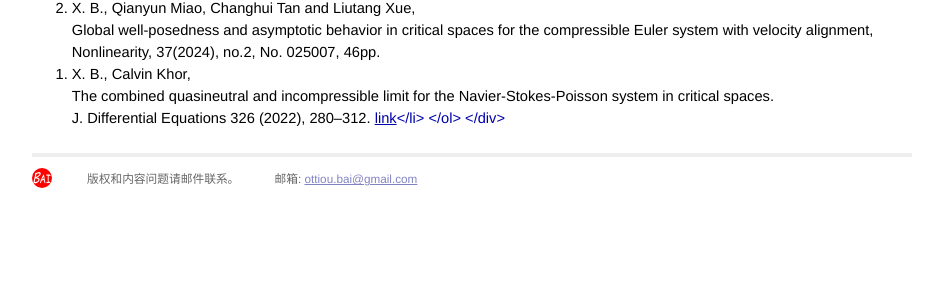
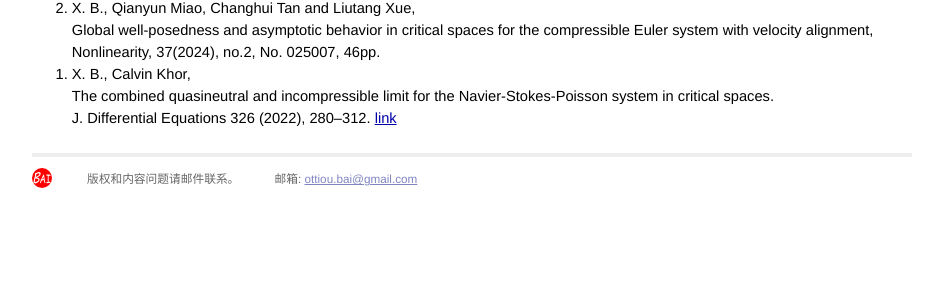
Before and after one commit to xiang-bai/xiang-bai.github.io, a Jekyll site: the page built from papers.md, in a window 1280 px wide. Shown: the part 348-650 px from the top of the page, without its empty margins (168-1111 px from the left). Built offline with Jekyll 4.4.1, drawn with Linux system fonts in a browser that asks for light colours.

```diff
--- a/papers.md
+++ b/papers.md
@@ -40,6 +40,6 @@ ul {
         <li> X. B., Changhui Tan, Liutang Xue,<br>Global well-posedness and asymptotic behavior for the Euler-alignment system with pressure, <br>J. Differential Equations 407 (2024), 269–310. <a href="https://doi.org/10.1016/j.jde.2024.06.020">link</a></li>
       <li> X. B., Lin-An Li, Xiaojing Xu, <br>Asymptotic stability of rarefaction wave for compressible Euler system with velocity alignment, <br>Nonlinearity 37 (2024), no. 6, No. 065014, 27 pp. </li>
       <li> X. B., Qianyun Miao, Changhui Tan and Liutang Xue, <br>Global well-posedness and asymptotic behavior in critical spaces for the compressible Euler system with velocity alignment, <br>Nonlinearity, 37(2024), no.2, No. 025007, 46pp. </li>
-      <li> X. B., Calvin Khor,<br>The combined quasineutral and incompressible limit for the Navier-Stokes-Poisson system in critical spaces.<br>J. Differential Equations 326 (2022), 280–312. <a href="https://doi.org/10.1016/j.jde.2022.04.019">link<a></li>
+      <li> X. B., Calvin Khor,<br>The combined quasineutral and incompressible limit for the Navier-Stokes-Poisson system in critical spaces.<br>J. Differential Equations 326 (2022), 280–312. <a href="https://doi.org/10.1016/j.jde.2022.04.019">link</a></li>
       </ol>
 </div>
```
